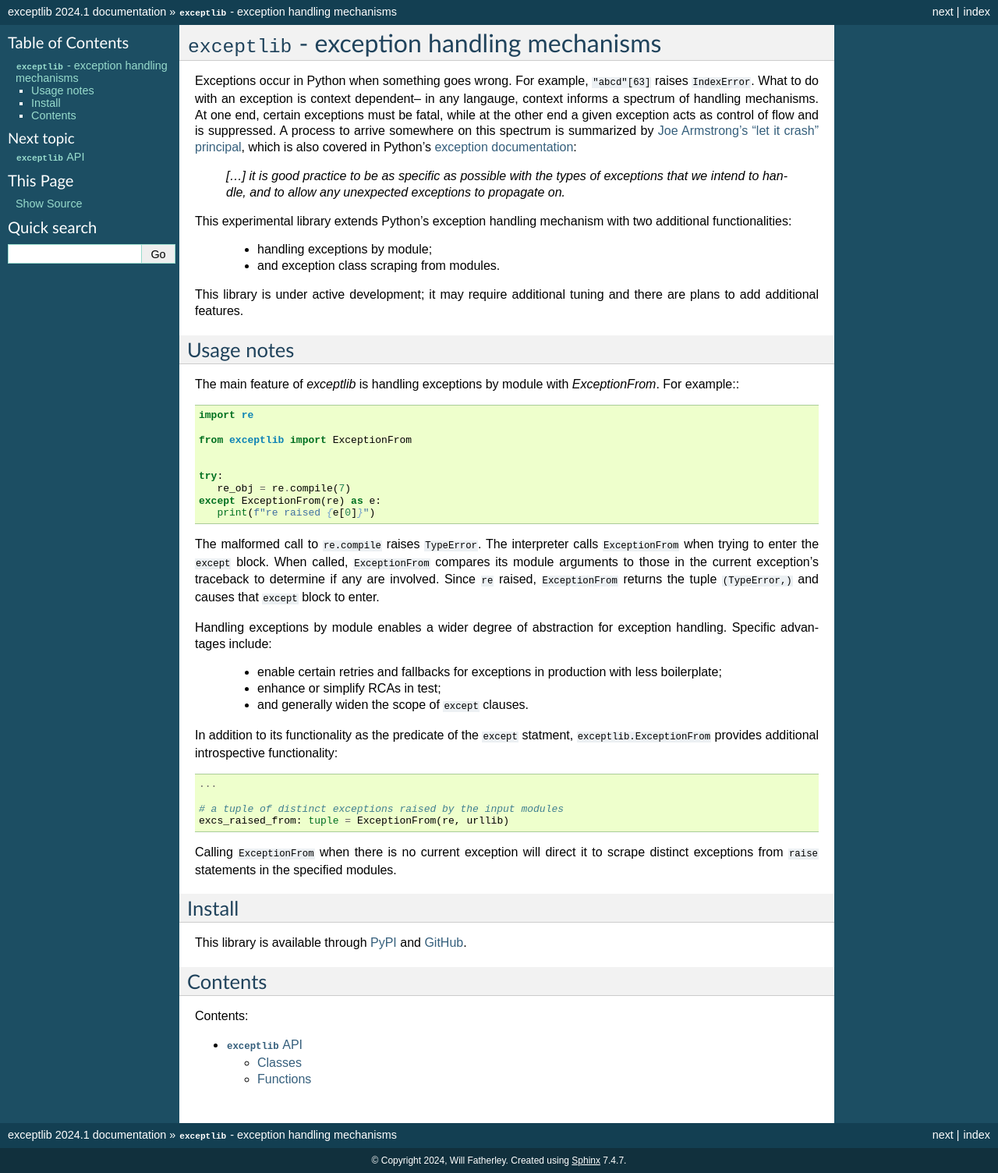
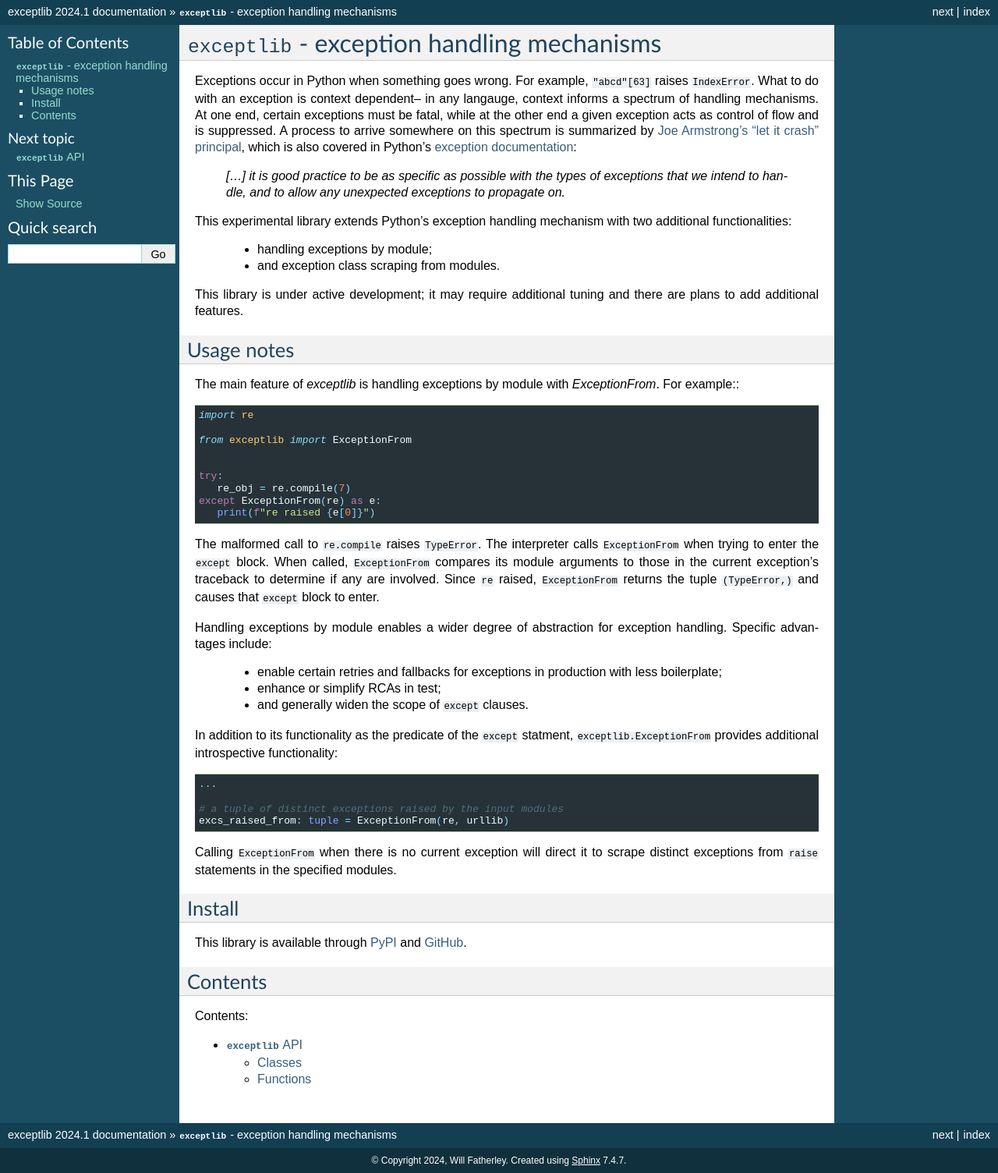
Before and after one commit to wfatherley/exceptlib, a Sphinx documentation site: the page built from docs/source/index.rst, in a window 1280 px wide. Shown: the whole page at 78% size. Built offline with Sphinx 7.4.7, drawn with Linux system fonts in a browser that asks for light colours.

Commit message:
re-add pygments style to docs conf.py

```diff
--- a/docs/source/conf.py
+++ b/docs/source/conf.py
@@ -28,3 +28,4 @@ html_theme = 'classic'
 body_min_width = '100%'
 nodsidebar = True
 html_static_path = ['_static']
+pygments_style = "material"
```
